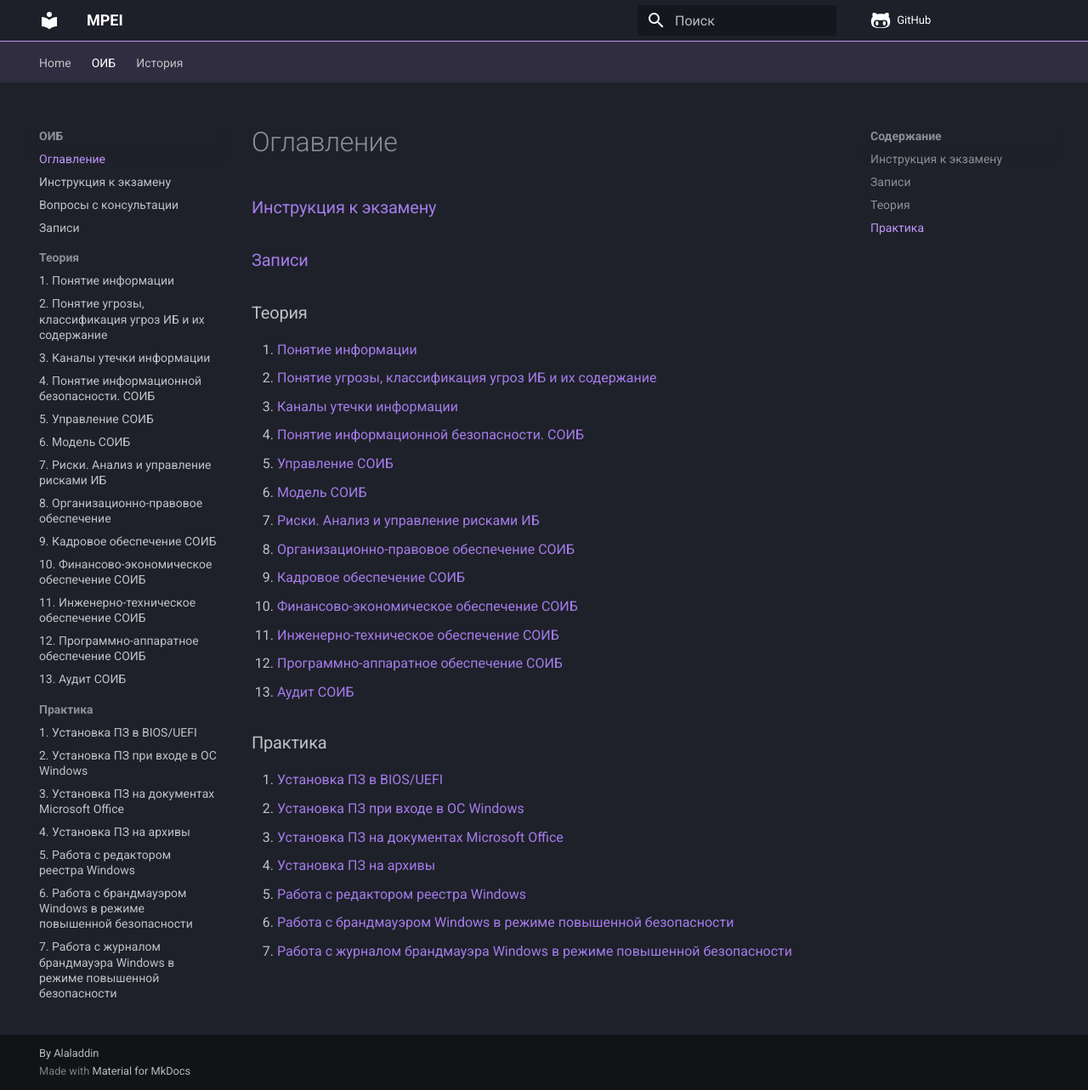
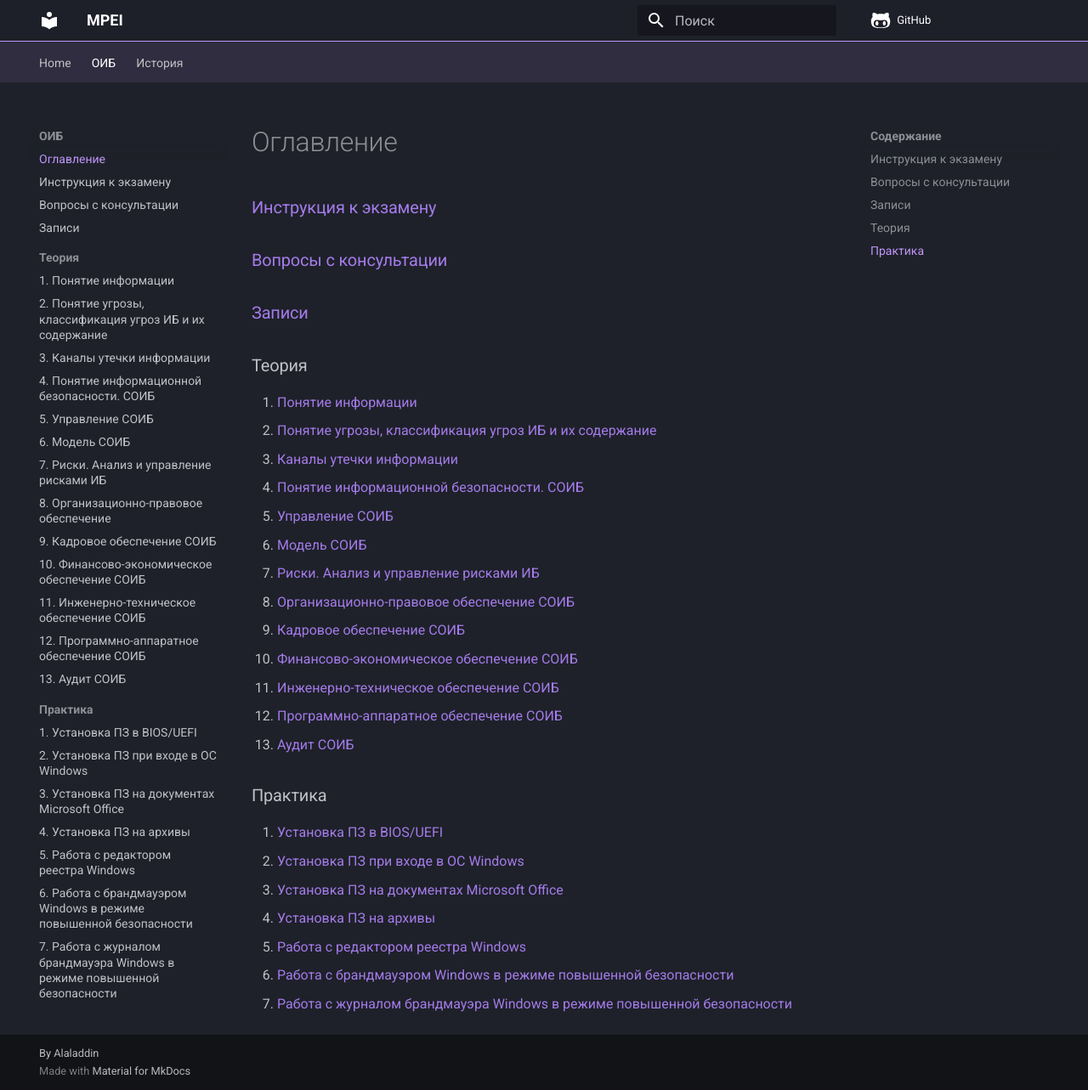
Before and after one commit to Alaladdin/MPEI, an MkDocs documentation site: the page built from docs/oib/index.md, in a window 1280 px wide and 1283 px high. Shown: the whole window at 85% size. Built offline with MkDocs 1.6.1 and Material for MkDocs 9.7.7, drawn with Linux system fonts in a browser that asks for light colours; comment, search, counter and statistics services are not loaded.

Commit message:
ОИБ: Ссылка на вопросы с консультации добавлена в оглавление

```diff
--- a/docs/oib/index.md
+++ b/docs/oib/index.md
@@ -1,6 +1,8 @@
 # Оглавление
 
 ### [Инструкция к экзамену](instructions)
+
+### [Вопросы с консультации](consultation)
 
 ### [Записи](watch)
 
```
